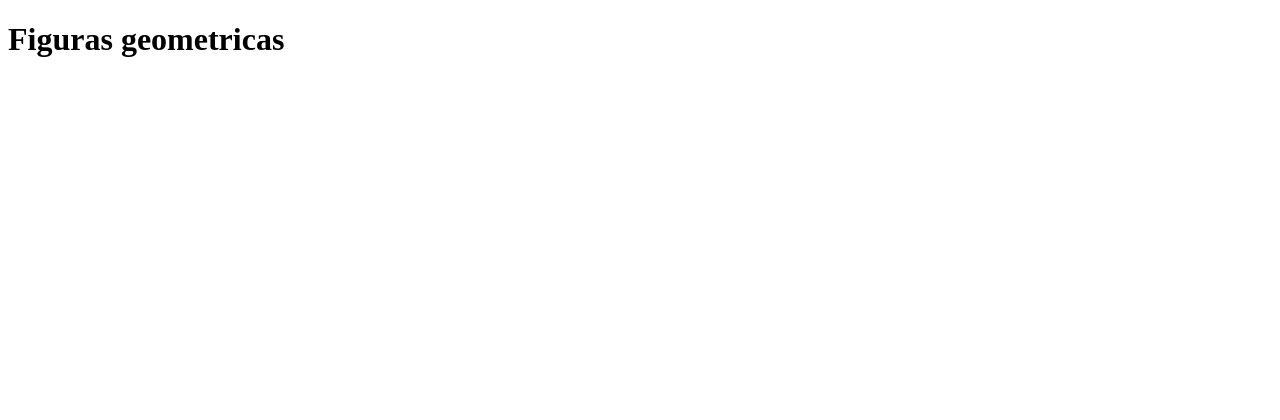
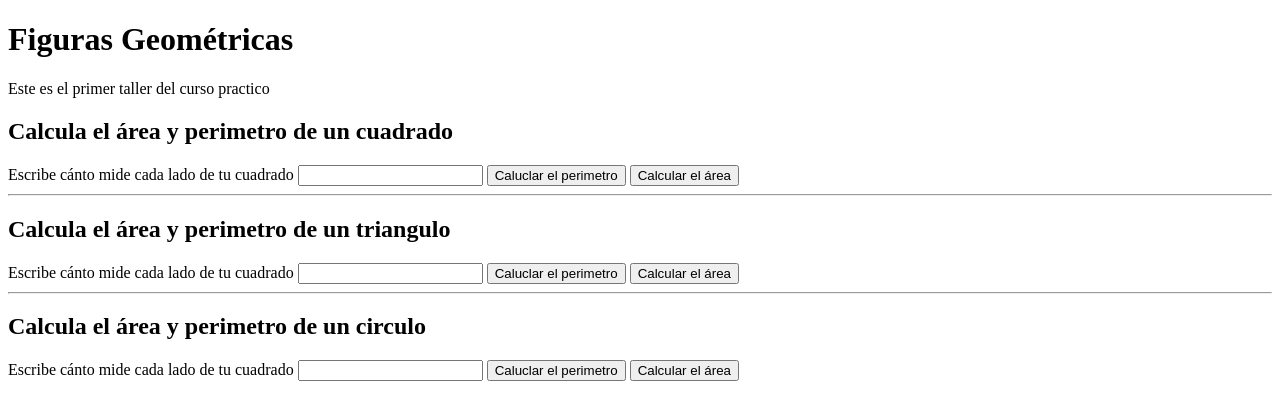
Before and after one commit to andresfvb/curso-practico-javascript.github.io, a plain HTML site: page figuras.html in a window 1280 px wide. Drawn offline with Linux system fonts and the light colour scheme.

Commit message:
Realizamos montaje de formularios

```diff
--- a/figuras.html
+++ b/figuras.html
@@ -7,9 +7,47 @@
     <title>Figuras geometricas | curso practico</title>
 </head>
 <body>
-    <h1>Figuras geometricas</h1>
+    <header>
+        <h1>Figuras Geométricas</h1>
+        <p>Este es el primer taller del curso practico</p>
+    </header>
+    <section>
+        <h2>Calcula el área y perimetro de un cuadrado</h2>
+        <form>
+            <label for="inputCuadrado">
+                Escribe cánto mide cada lado de tu cuadrado
+            </label>
+            <input id="inputCuadrado" type="number" />
+            <button type="button" onclick="calcularPerimetroCuadrado()">Caluclar el perimetro</button>
+            <button type="button" onclick="calcularAreaCuadrado()">Calcular el área</button>
+        </form>
+    </section>
+    <hr>
+    <section>
+        <h2>Calcula el área y perimetro de un triangulo</h2>
+        <form>
+            <label for="inputCuadrado">
+                Escribe cánto mide cada lado de tu cuadrado
+            </label>
+            <input id="inputCuadrado" type="number" />
+            <button type="button" onclick="calcularPerimetroCuadrado()">Caluclar el perimetro</button>
+            <button type="button" onclick="calcularAreaCuadrado()">Calcular el área</button>
+        </form>
+    </section>
+    <hr>
+    <section>
+        <h2>Calcula el área y perimetro de un circulo</h2>
+        <form>
+            <label for="inputCuadrado">
+                Escribe cánto mide cada lado de tu cuadrado
+            </label>
+            <input id="inputCuadrado" type="number" />
+            <button type="button" onclick="calcularPerimetroCuadrado()">Caluclar el perimetro</button>
+            <button type="button" onclick="calcularAreaCuadrado()">Calcular el área</button>
+        </form>
+    </section>
+
 
     <script src="./figuras.js"></script>
-
 </body>
 </html>
--- a/figuras.js
+++ b/figuras.js
@@ -44,3 +44,22 @@ function areaCirculo(radio){
 }
 
 console.groupEnd();
+
+
+//Interaccion con el HTML
+function calcularPerimetroCuadrado(){
+   const input = document.getElementById("inputCuadrado");
+   const value = input.value;
+   const perimetro = perimetroCuadrado(value);
+
+   alert(perimetro);
+
+}
+
+function calcularAreaCuadrado(){
+    const input = document.getElementById("inputCuadrado");
+    const value = input.value;
+    const area = areaCuadrado(value);
+
+    alert(area);
+}
```
